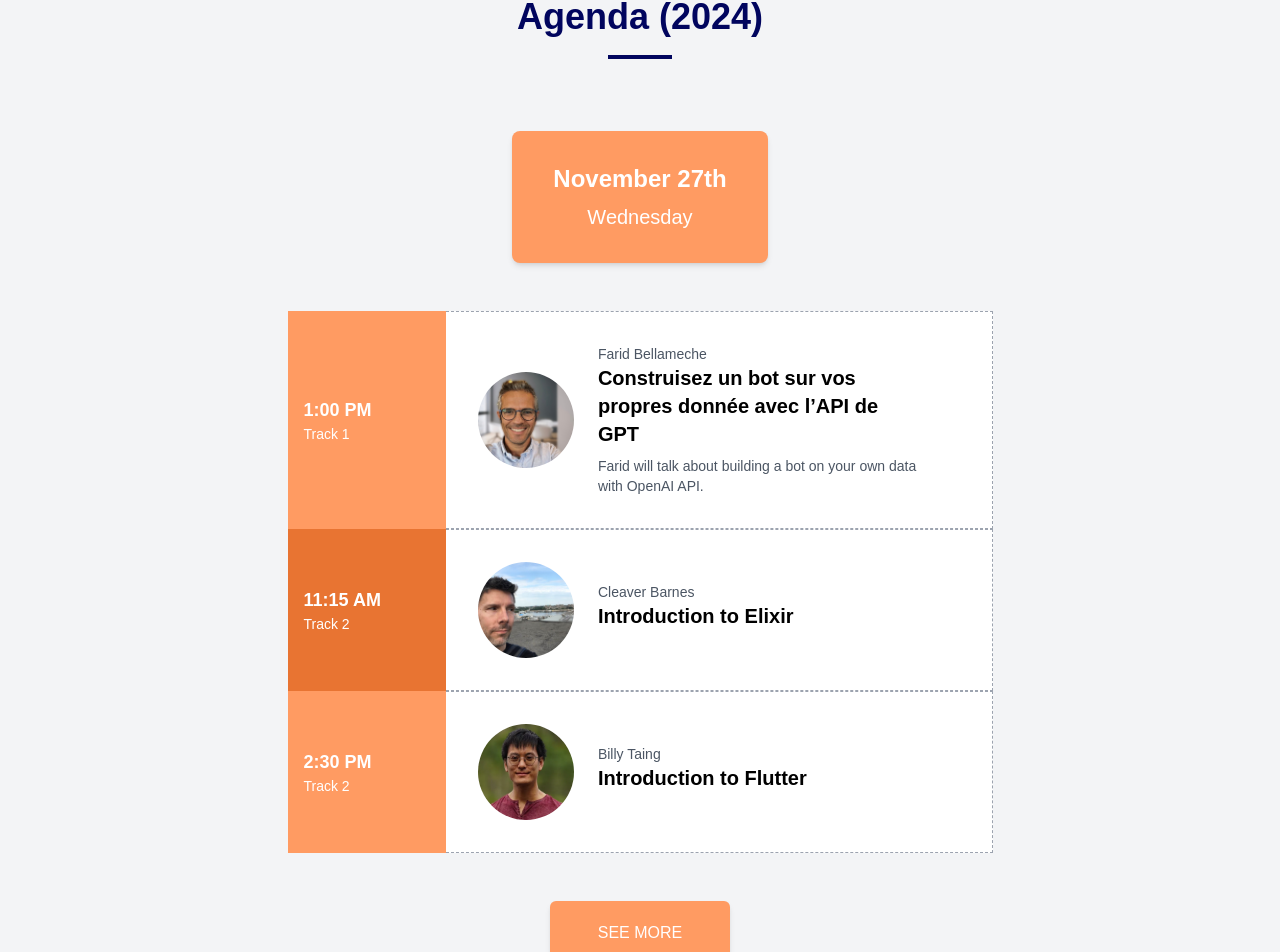
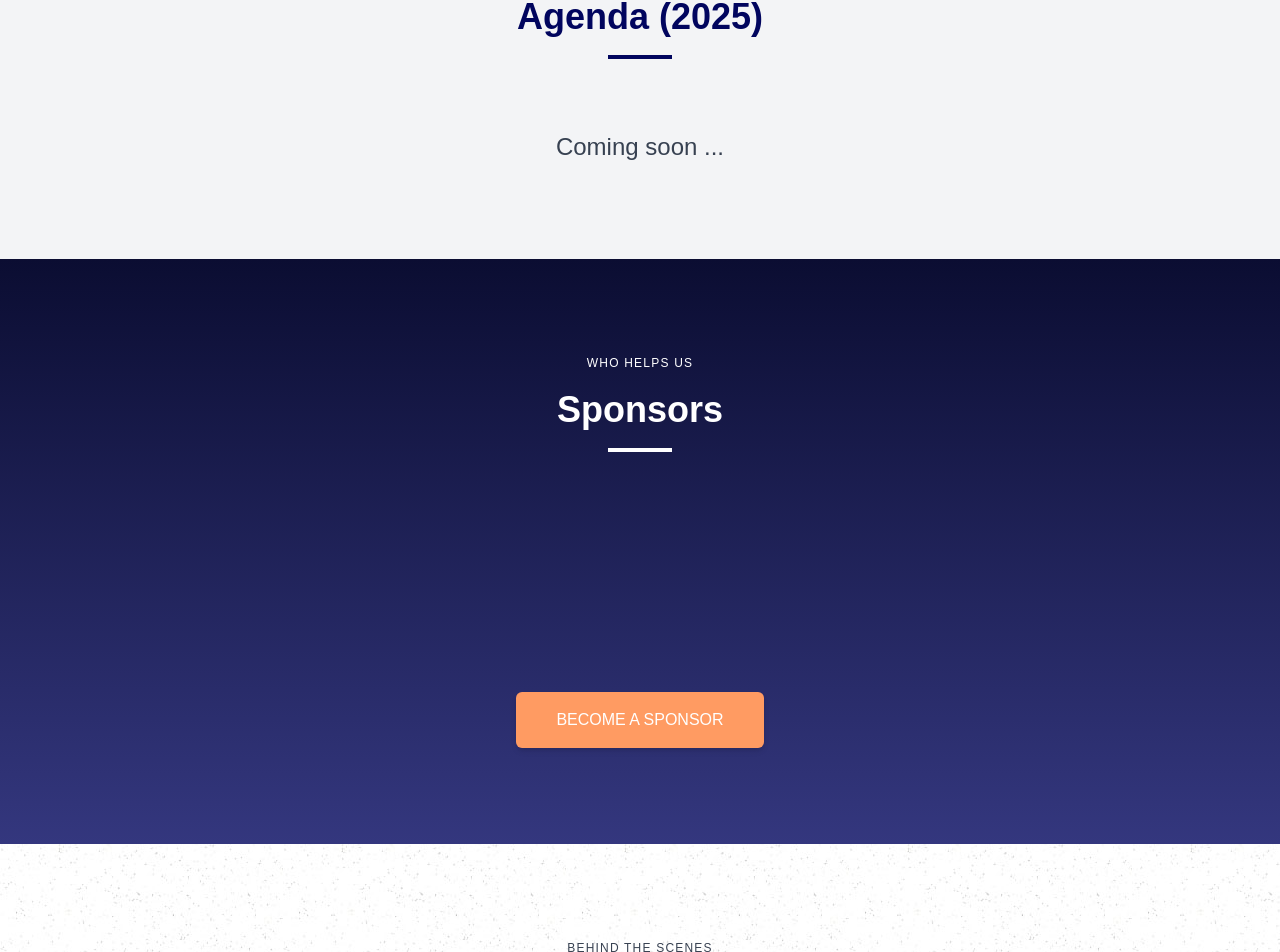
Before and after one commit to devmtl2024-org/devmtl2024-org.github.io, a React (Vite) app: page / in a window 1280 px wide. Shown: the part 3250-4202 px from the top of the page. Built offline with nearby package versions, Linux system fonts and the light colour scheme.

Commit message:
feat: :sparkles: Update agenda for 2025

```diff
--- a/src/components/Home/Schedule.tsx
+++ b/src/components/Home/Schedule.tsx
@@ -1,20 +1,8 @@
 import { useTranslation } from "@/hooks/useTranslation";
-import { Speaker } from "@/type/speakers";
-import { loadData } from "@/utils/loadData";
 import { motion } from "framer-motion";
-import { useEffect, useState } from "react";
-import { Link } from "react-router-dom";
-import TalkOverview from "../Talks/TalkOverview";
 
 function Schedule() {
   const { t } = useTranslation();
-  const [speakers, setSpeakers] = useState<Speaker[]>([]);
-
-  useEffect(() => {
-    loadData<Speaker>("speakers", 3, true).then((speakers) => {
-      setSpeakers(speakers);
-    });
-  }, []);
 
   return (
     <section className="bg-gray-100 py-24 px-6 overflow-hidden items-center gap-12 flex flex-col">
@@ -29,35 +17,15 @@ function Schedule() {
             {t({ fr: "Détails du programme", en: "Schedule details" })}
           </h3>
           <h3 className="text-4xl font-semibold text-primary leading-tight mb-4">
-            {t({ fr: "Agenda (2024)", en: "Agenda (2024)" })}
+            {t({ fr: "Agenda (2025)", en: "Agenda (2025)" })}
           </h3>
           <div className="w-16 h-1 bg-primary mx-auto mb-6"></div>
         </motion.div>
 
-        {/* Date Card */}
-        <div className="bg-secondary text-white rounded-lg p-8 shadow-md w-64 text-center">
-          <h4 className="text-2xl font-semibold mb-2">
-            {t({ fr: "27 Novembre", en: "November 27th" })}
-          </h4>
-          <p className="text-xl">{t({ fr: "Mercredi", en: "Wednesday" })}</p>
-        </div>
+        <p className="text-gray-700 text-2xl">
+          {t({ fr: "Bientôt disponible ...", en: "Coming soon ..." })}
+        </p>
       </div>
-
-      <div>
-        {speakers.map((speaker, index) => (
-          <div key={index}>
-            <TalkOverview speaker={speaker} index={index} />
-          </div>
-        ))}
-      </div>
-
-      <Link
-        to="/schedule"
-        className="px-12 py-5 bg-secondary text-white font-medium rounded-md shadow-md hover:bg-secondary-dark uppercase"
-        onClick={() => window.scrollTo({ top: 0 })}
-      >
-        {t({ fr: "Voir plus", en: "See more" })}
-      </Link>
     </section>
   );
 }
--- a/src/pages/SchedulePage.tsx
+++ b/src/pages/SchedulePage.tsx
@@ -1,39 +1,16 @@
-import TalkRow from "@/components/Talks/TalkRow";
 import { useTranslation } from "@/hooks/useTranslation";
-import { ScheduleSession } from "@/type/schedule";
-import { Speaker } from "@/type/speakers";
-import { groupSpeakersByTime } from "@/utils/groupSpeakers";
-import { loadData } from "@/utils/loadData";
-import { useEffect, useState } from "react";
 
 export default function SchedulePage() {
   const { t } = useTranslation();
-  const [schedule, setSchedule] = useState<ScheduleSession[]>([]);
-
-  useEffect(() => {
-    loadData<Speaker>("speakers").then((speakers) => {
-      const groupedByTime = groupSpeakersByTime(speakers);
-      setSchedule(groupedByTime);
-    });
-  }, []);
 
   return (
-    <div className="container mx-auto px-4 py-16">
-      <h2 className="text-3xl font-medium mb-4 text-secondary text-center">
-        {t({
-          fr: "Programme du 27 Novembre 2024",
-          en: "Schedule of November 27, 2024",
-        })}
-      </h2>
-      <div className="w-16 h-1 bg-secondary mx-auto mb-12"></div>
-
-      {schedule.map((session, index) => (
-        <TalkRow
-          time={session.time}
-          speakers={[session.track1, session.track2]}
-          index={index}
-        />
-      ))}
+    <div className="container mx-auto px-4 py-16 text-center">
+      <h3 className="text-4xl font-semibold text-primary leading-tight mb-4">
+        {t({ fr: "Agenda (2025)", en: "Agenda (2025)" })}
+      </h3>
+      <p className="text-gray-700 text-2xl">
+        {t({ fr: "Bientôt disponible ..", en: "Coming soon .." })}
+      </p>
     </div>
   );
 }
```
